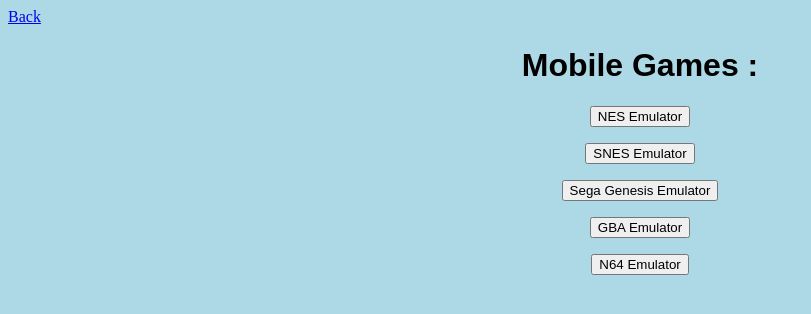
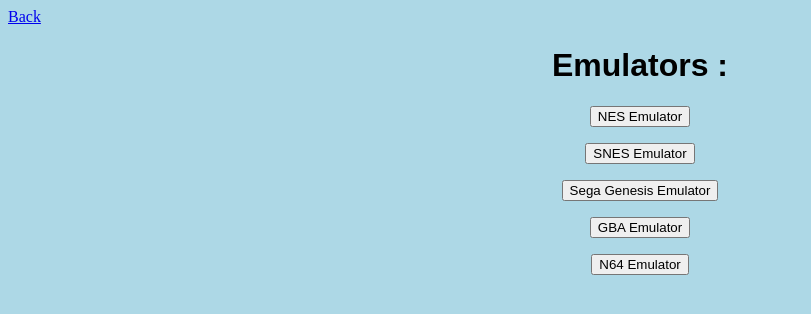
Before and after one commit to TheMonkeExe/PalBlock-Emulators, a plain HTML site: page index.html in a window 1280 px wide. Shown: the whole page, without its empty margins (0-811 px from the left). Drawn offline with Linux system fonts and the light colour scheme.

Commit message:
Update index.html

```diff
--- a/index.html
+++ b/index.html
@@ -1,7 +1,7 @@
 <!DOCTYPE html>
 <html>
 <head>
-<title>Mobile Games - PalBlock</title>
+<title>Emulators - PalBlock</title>
 </head>
 <body>
 
@@ -21,7 +21,7 @@
 
 <center>
 
-<h1 class="p2">Mobile Games :</h1>
+<h1 class="p2">Emulators :</h1>
 
 <p></p>
 
```
